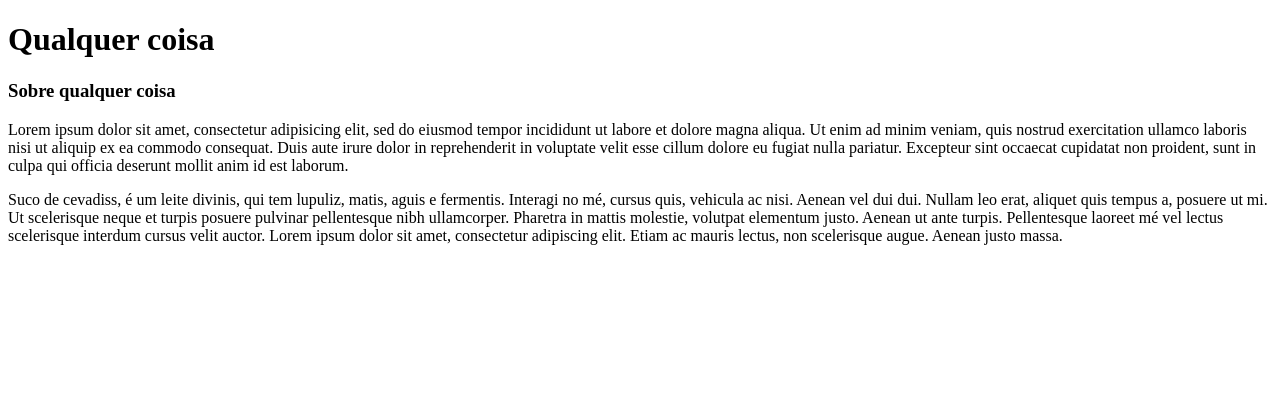
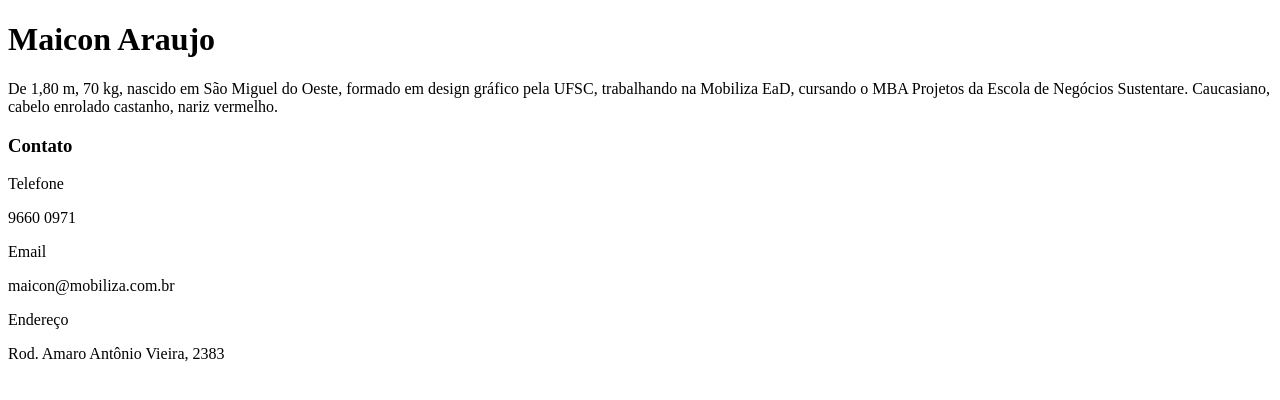
Before and after one commit to maicondbv/cursoGit2, a plain HTML site: page index.html in a window 1280 px wide. Drawn offline with Linux system fonts and the light colour scheme.

Commit message:
Pré-exercício aula 3
O meu jeito bizonho de escrever HTML.

```diff
--- a/index.html
+++ b/index.html
@@ -5,16 +5,16 @@
 </head>
 
 <body>
-	<h1>Qualquer coisa</h1>
+	<h1>Maicon Araujo</h1>
 
-	<h3>Sobre qualquer coisa</h3>
+	<p>De 1,80 m, 70 kg, nascido em São Miguel do Oeste, formado em design gráfico pela UFSC, trabalhando na Mobiliza EaD, cursando o MBA Projetos da Escola de Negócios Sustentare. Caucasiano, cabelo enrolado castanho, nariz vermelho.</p>
 
-	<p>Lorem ipsum dolor sit amet, consectetur adipisicing elit, sed do eiusmod
-	tempor incididunt ut labore et dolore magna aliqua. Ut enim ad minim veniam,
-	quis nostrud exercitation ullamco laboris nisi ut aliquip ex ea commodo
-	consequat. Duis aute irure dolor in reprehenderit in voluptate velit esse
-	cillum dolore eu fugiat nulla pariatur. Excepteur sint occaecat cupidatat non
-	proident, sunt in culpa qui officia deserunt mollit anim id est laborum.</p>
+	<h3>Contato</h3>
 
-	<p>Suco de cevadiss, é um leite divinis, qui tem lupuliz, matis, aguis e fermentis. Interagi no mé, cursus quis, vehicula ac nisi. Aenean vel dui dui. Nullam leo erat, aliquet quis tempus a, posuere ut mi. Ut scelerisque neque et turpis posuere pulvinar pellentesque nibh ullamcorper. Pharetra in mattis molestie, volutpat elementum justo. Aenean ut ante turpis. Pellentesque laoreet mé vel lectus scelerisque interdum cursus velit auctor. Lorem ipsum dolor sit amet, consectetur adipiscing elit. Etiam ac mauris lectus, non scelerisque augue. Aenean justo massa.</p>
+	<p>Telefone</p>
+	<p>9660 0971</p>
+	<p>Email</p>
+	<p>maicon@mobiliza.com.br</p>
+	<p>Endereço</p>
+	<p>Rod. Amaro Antônio Vieira, 2383</p>
 </body>
```
